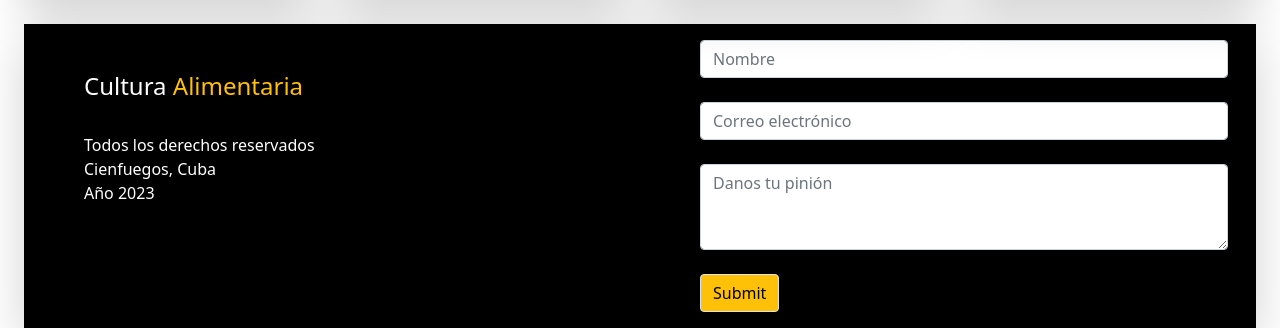
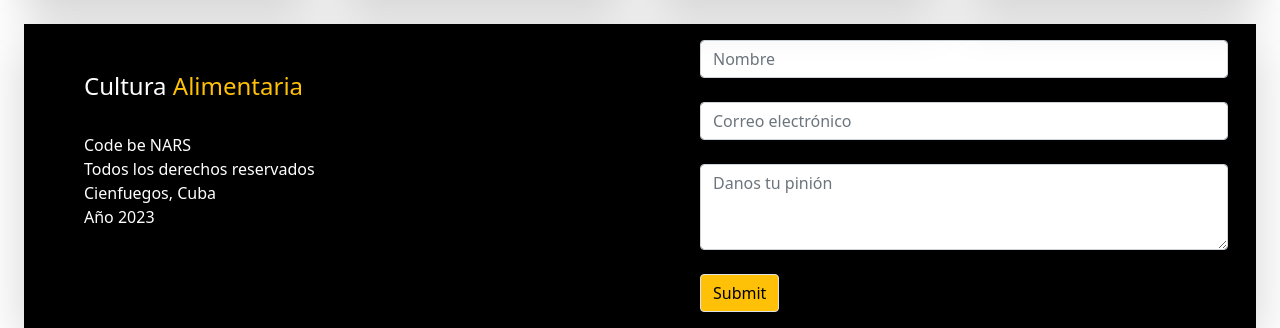
Before and after one commit to NARS022/webnars.github.io, a plain HTML site: page index.html in a window 1280 px wide. Shown: the part 3247-3575 px from the top of the page. Drawn offline with nearby package versions, Linux system fonts and the light colour scheme.

Commit message:
Update index.html

```diff
--- a/index.html
+++ b/index.html
@@ -224,6 +224,7 @@
                 <div class="col text-start m-5">
                   <div class="h4">Cultura<span class="text-warning"> Alimentaria</span></div>
                   <br>
+                  <div class="p">Code be NARS</div>
                   <div class="p">Todos los derechos reservados</div>
                   <div class="p">Cienfuegos, Cuba</div>
                   <div class="p">Año 2023</div>
```
